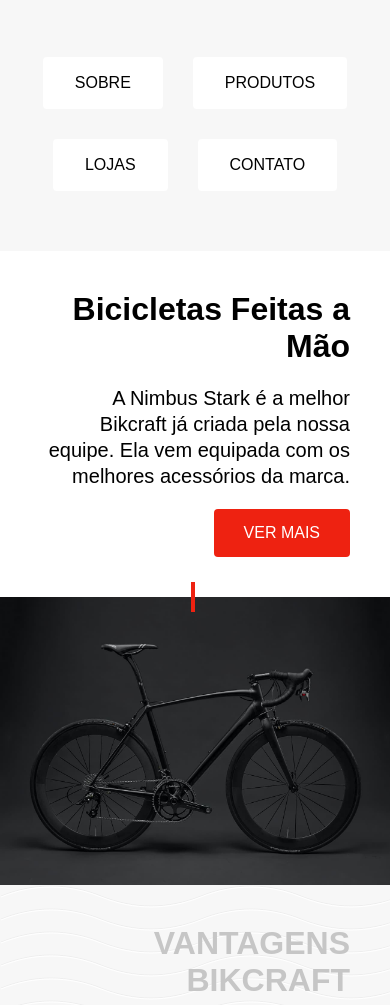
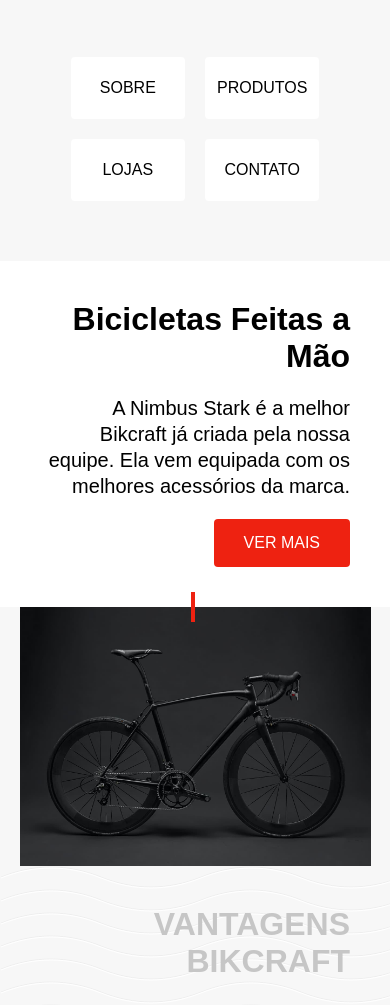
Before and after one commit to rvianadev/bikcraft-refactoring, a plain HTML site: page index.html in a window 390 px wide. Shown: the part 95-1100 px from the top of the page. Drawn offline with Linux system fonts and the light colour scheme; files whose address does not match are found by name.

Commit message:
style: responsive style for header

```diff
--- a/css/responsive.css
+++ b/css/responsive.css
@@ -7,6 +7,14 @@
 
   .menu {
     /* gap: 1.25rem; */
+    display: grid;
+    grid-template-columns: 1fr 1fr;
+    gap: 1.25rem;
+  }
+
+  .menu a {
+    padding: 1.25rem 0.625rem;
+    text-align: center;
   }
 
   .principal {
@@ -36,6 +44,15 @@
   .introducao p {
     max-width: 45ch;
   }
+
+  .bicicleta {
+    max-width: 90%;
+    justify-self: center;
+  }
+
+  footer p {
+    font-size: 1rem;
+  }
 }
 
 @media screen and (min-width: 414px) {
--- a/index.html
+++ b/index.html
@@ -30,7 +30,7 @@
       <a class="botao" href="/">ver mais</a>
     </div>
 
-    <img src="./img/bicicleta.jpg" alt="Bikcraft preta">
+    <img class="bicicleta" src="./img/bicicleta.jpg" alt="Bikcraft preta">
 
     <h2 class="subtitulo">vantagens bikcraft</h2>
 
```
